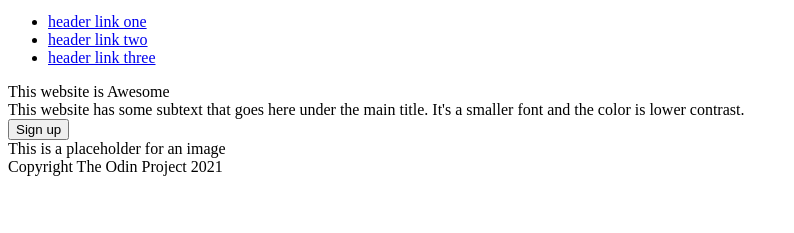
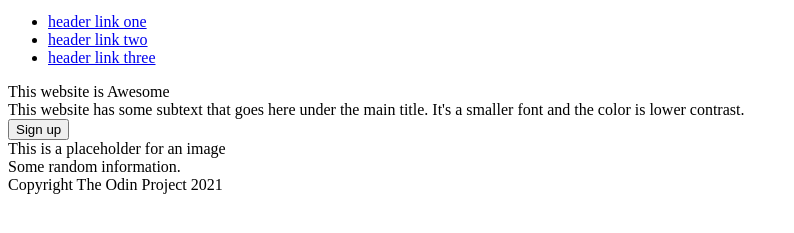
Before and after one commit to Alfaris23/landing-page, a plain HTML site: page index.html in a window 1280 px wide. Shown: the part 29-262 px from the top of the page, without its empty margins (0-794 px from the left). Drawn offline with Linux system fonts and the light colour scheme.

```diff
--- a/index.html
+++ b/index.html
@@ -29,7 +29,9 @@
         </div>
     </div>
     <div class="content">
-
+        <div class="random">
+            Some random information.
+        </div>
     </div>
     <div class="footer">
         Copyright The Odin Project 2021
```
Also changed, not shown: image/pexels-andrew-patrick-13038947.jpg (added), image/pexels-chevon-rossouw-2558605.jpg (added).
